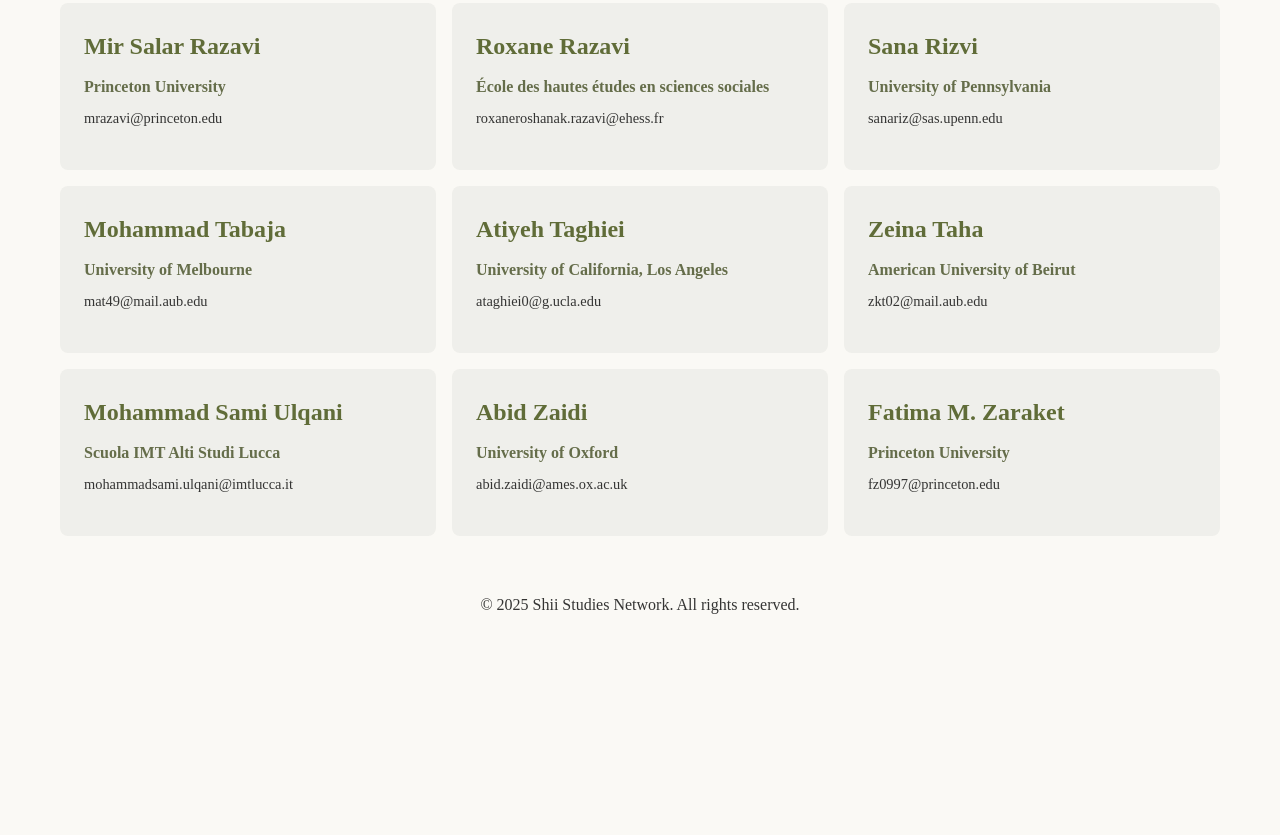
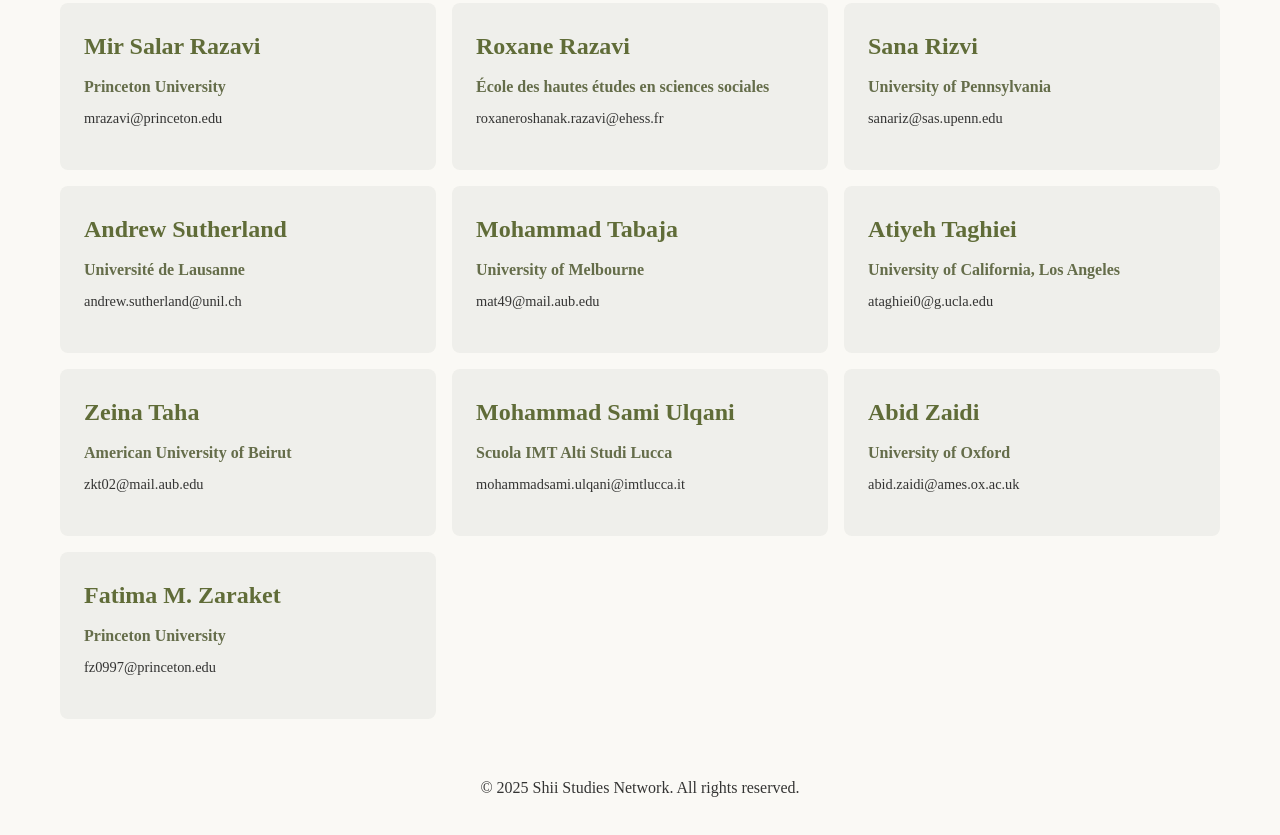
Before and after one commit to adamaramadhan/shiistudiesnetwork, a plain HTML site: page members.html in a window 1280 px wide. Shown: the part 2828-3663 px from the top of the page. Before the commit the page ends 3486 px from the top, so only its background shows below. Drawn offline with Linux system fonts and the light colour scheme; a web font is replaced by a local one.

Commit message:
Update members.html

```diff
--- a/members.html
+++ b/members.html
@@ -311,6 +311,12 @@
                 </div>
 
                 <div class="member-item">
+                    <h3>Andrew Sutherland</h3>
+                    <p class="member-affiliation">Université de Lausanne</p>
+                    <p class="member-email">andrew.sutherland@unil.ch</p>
+                </div>
+
+                <div class="member-item">
                     <h3>Mohammad Tabaja</h3>
                     <p class="member-affiliation">University of Melbourne</p>
                     <p class="member-email">mat49@mail.aub.edu</p>
```
